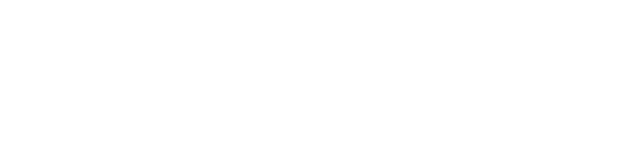
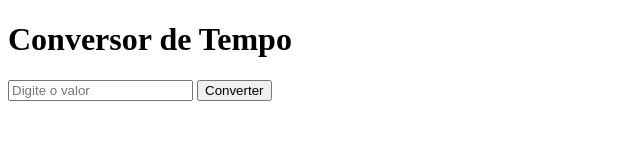
Before and after one commit to airotivmaria/projetoGit, a plain HTML site: page index.html in a window 1280 px wide. Shown: the whole page, without its empty margins (0-640 px from the left). Drawn offline with Linux system fonts and the light colour scheme.

Commit message:
Adiciona estrutura do input

```diff
--- a/index.html
+++ b/index.html
@@ -6,5 +6,13 @@
   <title>Conversor de Unidade de tempo</title>
 </head>
 <body>
+     <h1>Conversor de Tempo</h1>
+  <div class="container">
+    <input type="number" id="valor" placeholder="Digite o valor" />
+
+    <button onclick="converter()">Converter</button>
+
+    <div id="resultado"></div>
+  </div>
 </body>
 </html>
```
